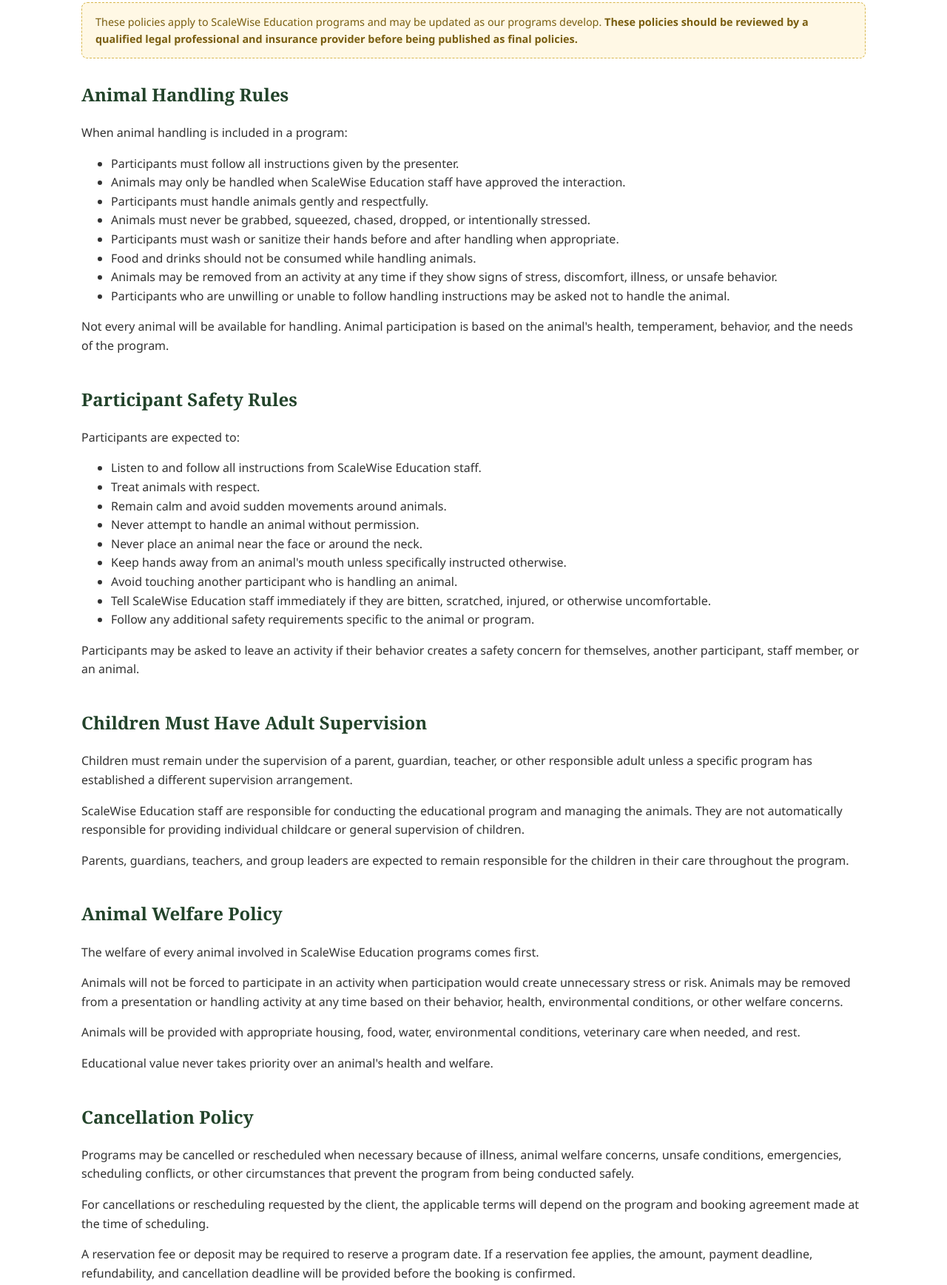
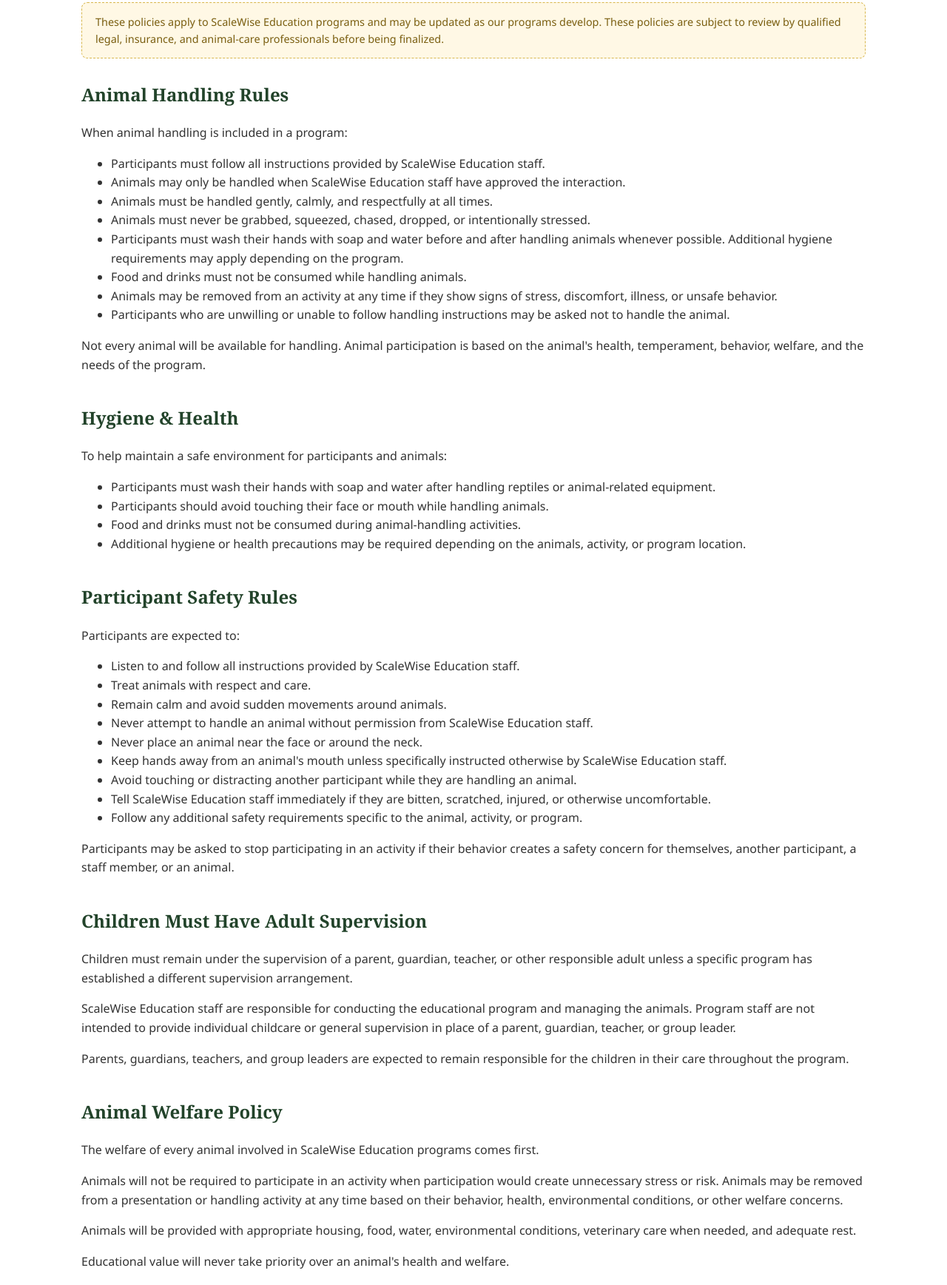
Before and after one commit to Detaai/ScaleWise-Education, a plain HTML site: page safety.html in a window 1280 px wide. Shown: the part 359-2096 px from the top of the page at 74% size. Drawn offline with Linux system fonts and the light colour scheme.

Commit message:
Add files via upload

```diff
--- a/safety.html
+++ b/safety.html
@@ -39,59 +39,68 @@
         <p>At ScaleWise Education, the safety and well-being of our participants and animals are our highest priorities. Our programs are designed to provide safe, respectful, and educational experiences while teaching participants how to interact responsibly with reptiles and wildlife.</p>
       </div>
 
-      <p class="placeholder-note">These policies apply to ScaleWise Education programs and may be updated as our programs develop. <strong>These policies should be reviewed by a qualified legal professional and insurance provider before being published as final policies.</strong></p>
+      <p class="placeholder-note">These policies apply to ScaleWise Education programs and may be updated as our programs develop. These policies are subject to review by qualified legal, insurance, and animal-care professionals before being finalized.</p>
 
       <h2>Animal Handling Rules</h2>
       <p>When animal handling is included in a program:</p>
       <ul>
-        <li>Participants must follow all instructions given by the presenter.</li>
+        <li>Participants must follow all instructions provided by ScaleWise Education staff.</li>
         <li>Animals may only be handled when ScaleWise Education staff have approved the interaction.</li>
-        <li>Participants must handle animals gently and respectfully.</li>
+        <li>Animals must be handled gently, calmly, and respectfully at all times.</li>
         <li>Animals must never be grabbed, squeezed, chased, dropped, or intentionally stressed.</li>
-        <li>Participants must wash or sanitize their hands before and after handling when appropriate.</li>
-        <li>Food and drinks should not be consumed while handling animals.</li>
+        <li>Participants must wash their hands with soap and water before and after handling animals whenever possible. Additional hygiene requirements may apply depending on the program.</li>
+        <li>Food and drinks must not be consumed while handling animals.</li>
         <li>Animals may be removed from an activity at any time if they show signs of stress, discomfort, illness, or unsafe behavior.</li>
         <li>Participants who are unwilling or unable to follow handling instructions may be asked not to handle the animal.</li>
       </ul>
-      <p>Not every animal will be available for handling. Animal participation is based on the animal's health, temperament, behavior, and the needs of the program.</p>
+      <p>Not every animal will be available for handling. Animal participation is based on the animal's health, temperament, behavior, welfare, and the needs of the program.</p>
+
+      <h2 style="margin-top:40px;">Hygiene &amp; Health</h2>
+      <p>To help maintain a safe environment for participants and animals:</p>
+      <ul>
+        <li>Participants must wash their hands with soap and water after handling reptiles or animal-related equipment.</li>
+        <li>Participants should avoid touching their face or mouth while handling animals.</li>
+        <li>Food and drinks must not be consumed during animal-handling activities.</li>
+        <li>Additional hygiene or health precautions may be required depending on the animals, activity, or program location.</li>
+      </ul>
 
       <h2 style="margin-top:40px;">Participant Safety Rules</h2>
       <p>Participants are expected to:</p>
       <ul>
-        <li>Listen to and follow all instructions from ScaleWise Education staff.</li>
-        <li>Treat animals with respect.</li>
+        <li>Listen to and follow all instructions provided by ScaleWise Education staff.</li>
+        <li>Treat animals with respect and care.</li>
         <li>Remain calm and avoid sudden movements around animals.</li>
-        <li>Never attempt to handle an animal without permission.</li>
+        <li>Never attempt to handle an animal without permission from ScaleWise Education staff.</li>
         <li>Never place an animal near the face or around the neck.</li>
-        <li>Keep hands away from an animal's mouth unless specifically instructed otherwise.</li>
-        <li>Avoid touching another participant who is handling an animal.</li>
+        <li>Keep hands away from an animal's mouth unless specifically instructed otherwise by ScaleWise Education staff.</li>
+        <li>Avoid touching or distracting another participant while they are handling an animal.</li>
         <li>Tell ScaleWise Education staff immediately if they are bitten, scratched, injured, or otherwise uncomfortable.</li>
-        <li>Follow any additional safety requirements specific to the animal or program.</li>
+        <li>Follow any additional safety requirements specific to the animal, activity, or program.</li>
       </ul>
-      <p>Participants may be asked to leave an activity if their behavior creates a safety concern for themselves, another participant, staff member, or an animal.</p>
+      <p>Participants may be asked to stop participating in an activity if their behavior creates a safety concern for themselves, another participant, a staff member, or an animal.</p>
 
       <h2 style="margin-top:40px;">Children Must Have Adult Supervision</h2>
       <p>Children must remain under the supervision of a parent, guardian, teacher, or other responsible adult unless a specific program has established a different supervision arrangement.</p>
-      <p>ScaleWise Education staff are responsible for conducting the educational program and managing the animals. They are not automatically responsible for providing individual childcare or general supervision of children.</p>
+      <p>ScaleWise Education staff are responsible for conducting the educational program and managing the animals. Program staff are not intended to provide individual childcare or general supervision in place of a parent, guardian, teacher, or group leader.</p>
       <p>Parents, guardians, teachers, and group leaders are expected to remain responsible for the children in their care throughout the program.</p>
 
       <h2 style="margin-top:40px;">Animal Welfare Policy</h2>
       <p>The welfare of every animal involved in ScaleWise Education programs comes first.</p>
-      <p>Animals will not be forced to participate in an activity when participation would create unnecessary stress or risk. Animals may be removed from a presentation or handling activity at any time based on their behavior, health, environmental conditions, or other welfare concerns.</p>
-      <p>Animals will be provided with appropriate housing, food, water, environmental conditions, veterinary care when needed, and rest.</p>
-      <p>Educational value never takes priority over an animal's health and welfare.</p>
+      <p>Animals will not be required to participate in an activity when participation would create unnecessary stress or risk. Animals may be removed from a presentation or handling activity at any time based on their behavior, health, environmental conditions, or other welfare concerns.</p>
+      <p>Animals will be provided with appropriate housing, food, water, environmental conditions, veterinary care when needed, and adequate rest.</p>
+      <p>Educational value will never take priority over an animal's health and welfare.</p>
 
       <h2 style="margin-top:40px;">Cancellation Policy</h2>
-      <p>Programs may be cancelled or rescheduled when necessary because of illness, animal welfare concerns, unsafe conditions, emergencies, scheduling conflicts, or other circumstances that prevent the program from being conducted safely.</p>
-      <p>For cancellations or rescheduling requested by the client, the applicable terms will depend on the program and booking agreement made at the time of scheduling.</p>
+      <p>Programs may be cancelled or rescheduled when necessary due to illness, animal welfare concerns, unsafe conditions, emergencies, scheduling conflicts, or other circumstances that prevent the program from being conducted safely.</p>
+      <p>For cancellations or rescheduling requested by the client, the applicable terms will depend on the program and booking agreement provided at the time of scheduling.</p>
       <p>A reservation fee or deposit may be required to reserve a program date. If a reservation fee applies, the amount, payment deadline, refundability, and cancellation deadline will be provided before the booking is confirmed.</p>
       <p>Cancellations made with sufficient notice may be eligible for a refund or rescheduling, depending on the terms provided at the time of booking. Cancellations made with insufficient notice or failure to attend a scheduled program may result in the loss of the reservation fee.</p>
-      <p>If ScaleWise Education must cancel a program for reasons within our control, we will work with the client to reschedule the program or provide any refund required under the applicable booking agreement.</p>
+      <p>If ScaleWise Education must cancel a program, we will work with the client to reschedule the program or provide any refund required under the applicable booking agreement.</p>
 
       <h2 style="margin-top:40px;">Weather Policy</h2>
       <p>Outdoor programs may be cancelled, postponed, or moved indoors when weather conditions create an unsafe environment for participants, staff, or animals.</p>
       <p>Extreme heat, cold, storms, lightning, high winds, flooding, or other hazardous conditions may require a program to be rescheduled.</p>
-      <p>ScaleWise Education will make the final decision regarding whether weather conditions are safe for animals and program participants. When possible, reasonable notice will be provided and we will work with the host to find an alternative date or location.</p>
+      <p>ScaleWise Education will make the final decision regarding whether weather conditions are suitable for the animals and safe for participants and staff. When possible, reasonable notice will be provided, and we will work with the host to find an alternative date or location.</p>
 
       <h2 style="margin-top:40px;">Liability / Waiver Information</h2>
       <p>Participants may be required to complete a liability waiver before participating in certain ScaleWise Education programs or handling animals.</p>
@@ -107,9 +116,9 @@
 
       <h2 style="margin-top:40px;">Photography Policy</h2>
       <p>Photography and video recording may take place during ScaleWise Education programs for educational, documentation, or promotional purposes.</p>
-      <p>ScaleWise Education will seek appropriate permission before using identifiable photographs or recordings of participants for promotional purposes, especially when children are involved.</p>
+      <p>ScaleWise Education will seek appropriate permission before using identifiable photographs or recordings of participants for promotional purposes, particularly when children are involved.</p>
       <p>Parents, guardians, schools, organizations, or event hosts may request additional photography restrictions when arranging a program.</p>
-      <p>Photography or recording must never interfere with animal welfare, participant safety, or the educational program.</p>
+      <p>Photography and recording must never interfere with animal welfare, participant safety, or the educational program.</p>
 
       <h2 style="margin-top:40px;">Emergency Procedure</h2>
       <p>If an emergency occurs during a program, ScaleWise Education staff will prioritize the safety of participants, staff, and animals.</p>
```
Also changed, not shown: animal-care.html (+7 -1 lines), 2 other files.
